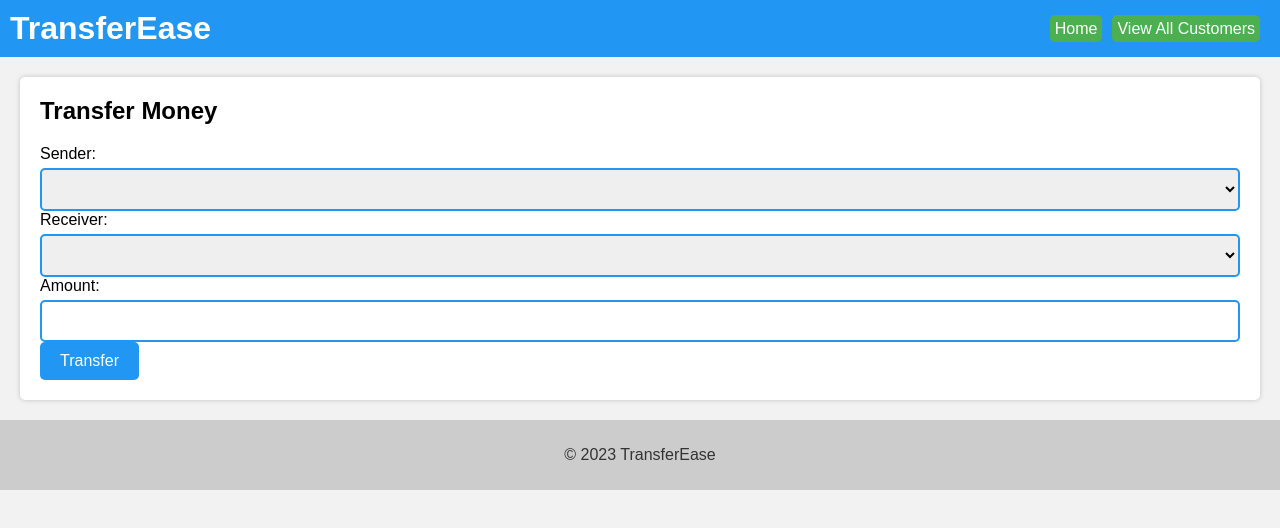
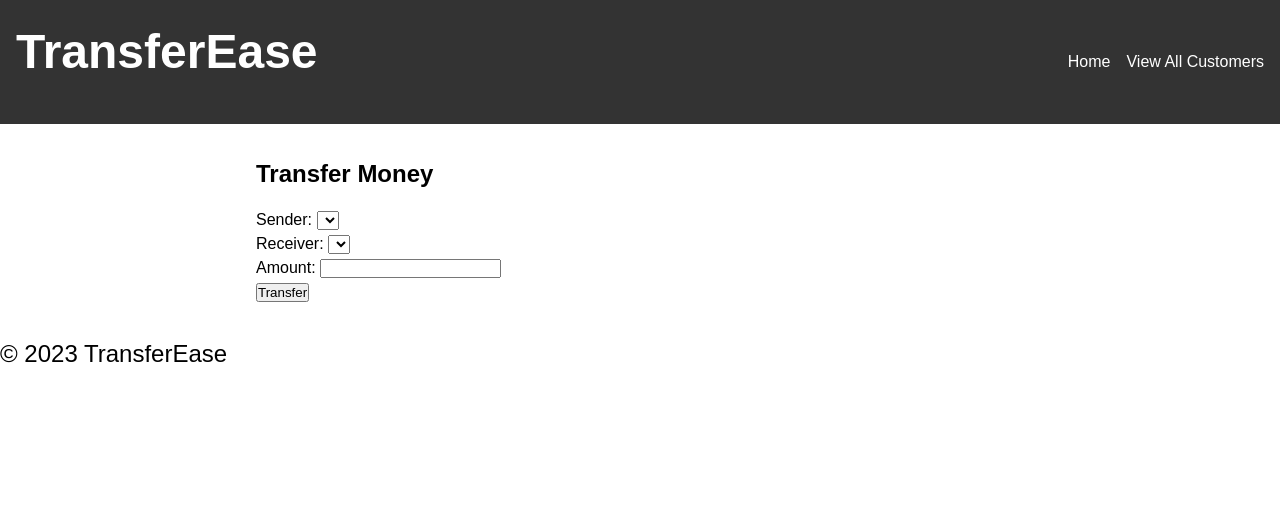
Before and after one commit to mohd1923me1022/mohd1923me1022.github.io, a plain HTML site: page transfer.html in a window 1280 px wide. Drawn offline with Linux system fonts and the light colour scheme.

Commit message:
Update style.css

```diff
--- a/style.css
+++ b/style.css
@@ -1,60 +1,80 @@
-/* Global styles */
+ /*Home page*/
+.container {
+	max-width: 800px;
+	margin: 0 auto;
+	padding: 50px 20px;
+	text-align: center;
+}
+
+h1 {
+	font-size: 48px;
+	font-weight: bold;
+	margin-bottom: 20px;
+}
+
+p {
+	font-size: 24px;
+	margin-bottom: 30px;
+}
+
+.button {
+	display: inline-block;
+	padding: 12px 20px;
+	background-color: #2196F3;
+	color: #fff;
+	font-size: 24px;
+	text-decoration: none;
+	border-radius: 4px;
+	transition: background-color 0.3s ease;
+}
+
+.button:hover {
+	background-color: #0D47A1;
+}
+ /*View all costumers*/
+* {
+  margin: 0;
+  padding: 0;
+  box-sizing: border-box;
+}
+
 body {
   font-family: Arial, sans-serif;
-	margin: 0;
-	padding: 0;
-	background-color: #f2f2f2;
+  font-size: 16px;
+  line-height: 1.5;
 }
 
-/* Header styles */
 header {
-	background-color: #2196F3;
+  background-color: #333;
   color: #fff;
-	padding: 10px;
   display: flex;
   justify-content: space-between;
   align-items: center;
+  padding: 1rem;
 }
 
-header h1 {
-	margin: 0;
-	font-size: 2em;
+nav ul {
+  display: flex;
+  list-style: none;
 }
 
-header nav ul {
-	list-style: none;
-	margin: 0;
-	padding: 0;
-	display: flex;
+nav li {
+  margin-left: 1rem;
 }
 
-header nav ul li {
-	margin-right: 10px;
+nav a {
+  color: #fff;
+  text-decoration: none;
 }
 
-header nav ul li a {
-	color: #fff;
-	text-decoration: none;
-	padding: 5px;
-	background-color: #4CAF50;
-	border-radius: 5px;
+main {
+  margin: 2rem auto;
+  max-width: 800px;
+  padding: 0 1rem;
 }
 
-/* Main content styles */
-main {
-	margin: 20px;
-}
-
-section {
-	margin-bottom: 20px;
-	background-color: #fff;
-	padding: 20px;
-	border-radius: 5px;
-	box-shadow: 0 0 5px rgba(0, 0, 0, 0.2);
-}
-
-section h2 {
-	margin-top: 0;
+h2 {
+  margin-bottom: 1rem;
 }
 
 table {
@@ -62,58 +82,16 @@ table {
   width: 100%;
 }
 
-table th,
-table td {
-	padding: 10px;
+th, td {
   text-align: left;
+  padding: 0.5rem;
 }
 
-table th {
-	background-color: #2196F3;
+th {
+  background-color: #333;
   color: #fff;
 }
 
-table tr:nth-child(even) {
+tr:nth-child(even) {
   background-color: #f2f2f2;
 }
-
-button {
-	background-color: #4CAF50;
-	color: #fff;
-	border: none;
-	padding: 10px;
-	cursor: pointer;
-	border-radius: 5px;
-}
-
-/* Footer styles */
-footer {
-	background-color: #ccc;
-	color: #333;
-	text-align: center;
-	padding: 10px;
-}
-form label {
-  display: block;
-  margin-bottom: 5px;
-}
-
-form input,
-form select {
-  border: 2px solid #2196F3;
-  border-radius: 5px;
-  padding: 10px;
-  font-size: 1em;
-  width: 100%;
-  box-sizing: border-box;
-}
-
-form button[type="submit"] {
-  background-color: #2196F3;
-  color: #fff;
-  border: none;
-  padding: 10px 20px;
-  cursor: pointer;
-  border-radius: 5px;
-  font-size: 1em;
-  transition: background
```
Lines whose indentation alone changed are shown as unchanged.
